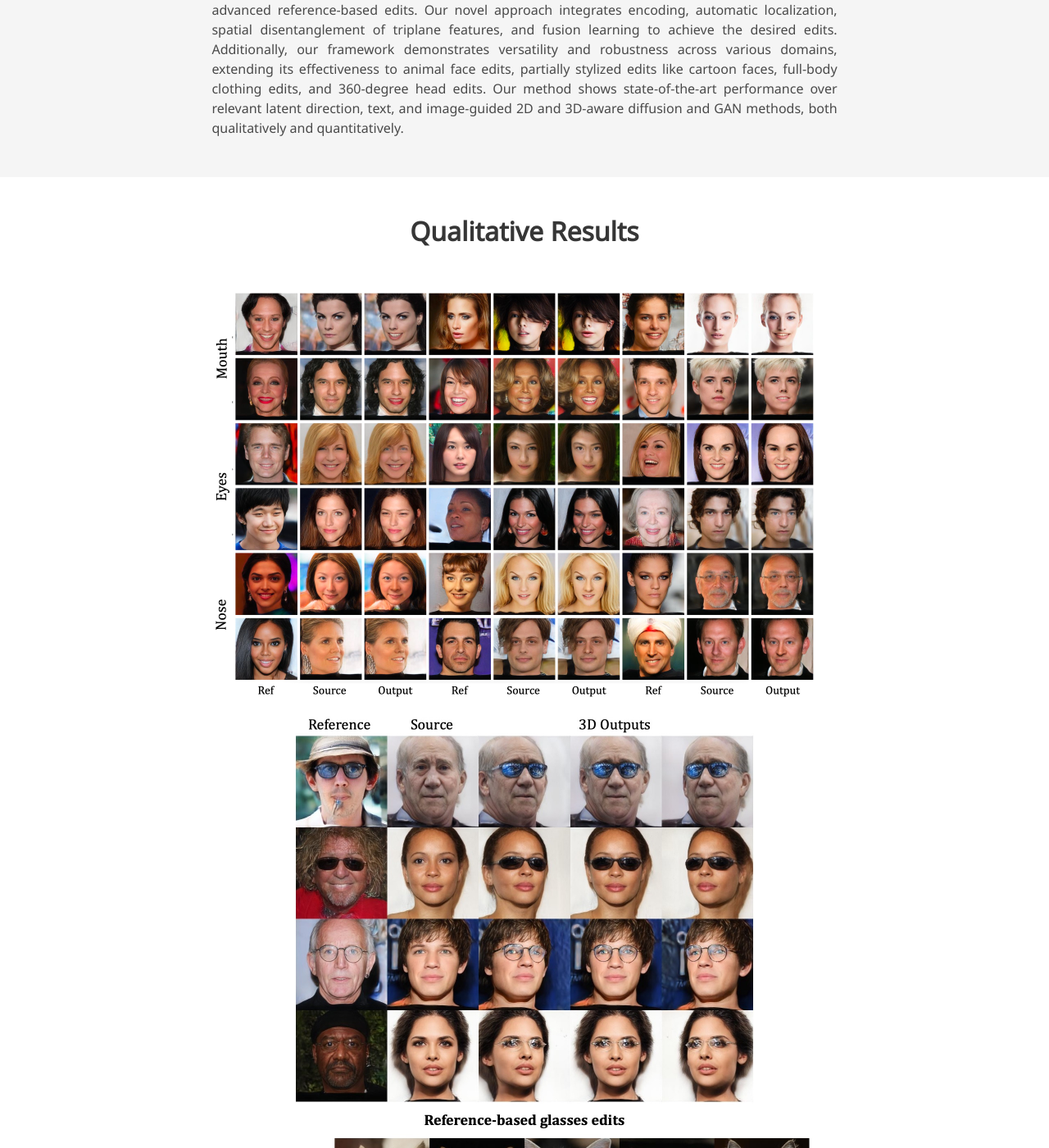
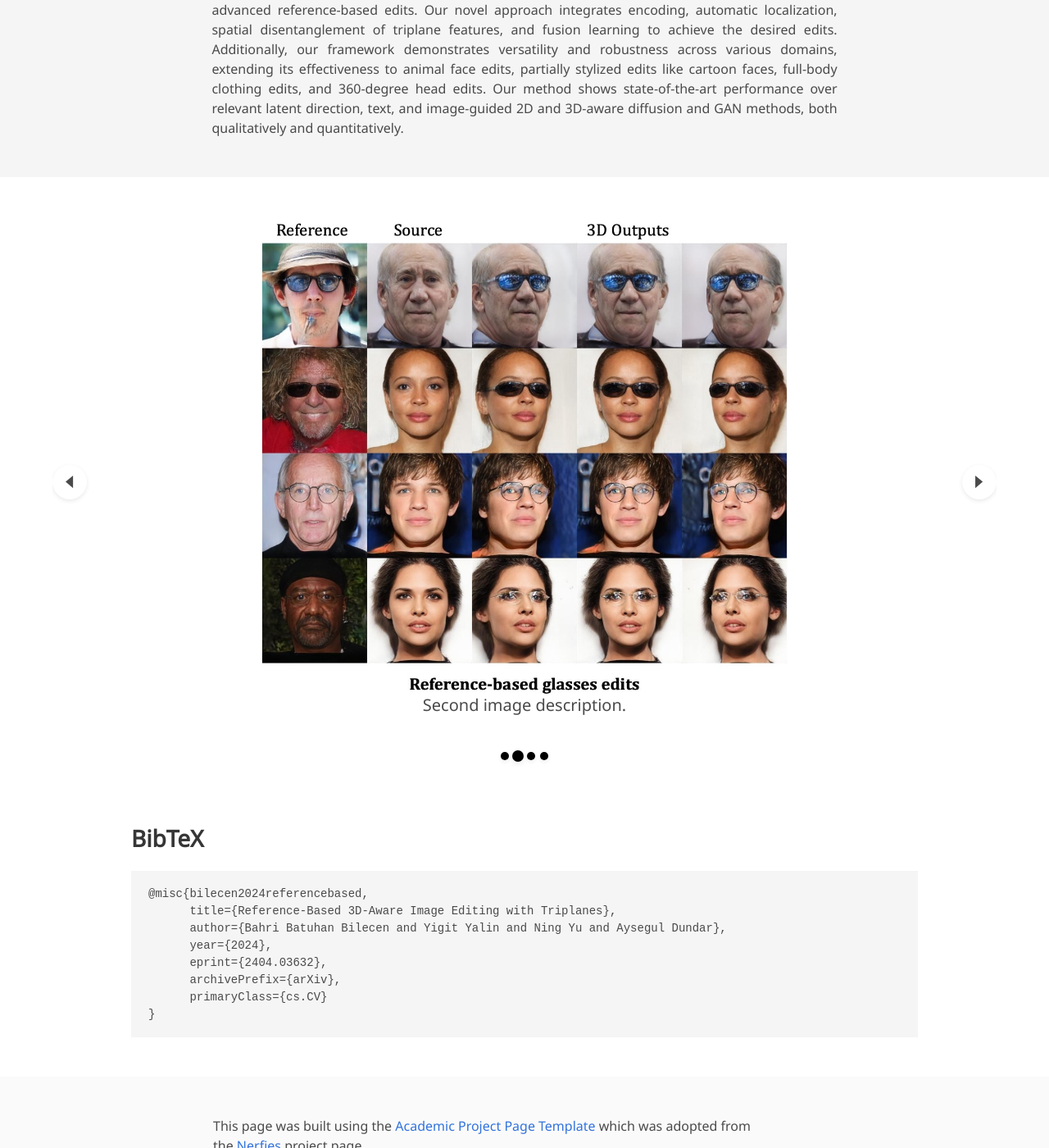
Before and after one commit to three-bee/three-bee.github.io, a Jekyll site: the page triplane_edit/index.html, which Jekyll copies as it is, in a window 1280 px wide and 1400 px high, scrolled down 984 px. Shown: the whole window at 82% size. Built offline with Jekyll 4.4.1, drawn with Linux system fonts in a browser that asks for light colours; nearby versions of some CDN libraries; some web fonts are replaced; library files that are not in the unit come from our copies; a style sheet for code colours, icons or effects is not loaded.

Commit message:
Update index.html

```diff
--- a/triplane_edit/index.html
+++ b/triplane_edit/index.html
@@ -194,17 +194,12 @@ Our approach excels in reference-based edits, faithfully reproducing the copied
 </section>
 <!-- End paper abstract -->
 
-<section class="section">
+<!-- <section class="section">
 <div class="container is-max-desktop">
   <div class="columns is-centered has-text-centered">
     <div class="column is-12">
       <h2 class="title is-3">Qualitative Results</h2>
       <div class="content has-text-justified">
-        <!--
-        <p>
-         Explain method
-        </p>
-      -->
         <div class="container">
           <img src="./static/images/im4.jpeg" />
           <br />
@@ -225,34 +220,34 @@ Our approach excels in reference-based edits, faithfully reproducing the copied
     </div>
   </div>
 </div>
-</section>
+</section> -->
 
 
 <!-- Image carousel -->
-<!--<section class="hero is-small">
+<section class="hero is-small">
   <div class="hero-body">
     <div class="container">
       <div id="results-carousel" class="carousel results-carousel">
        <div class="item">
-        <img src="static/images/carousel1.jpg" alt="MY ALT TEXT"/>
+        <img src="./static/images/im4.jpeg" alt="Human part edits"/>
         <h2 class="subtitle has-text-centered">
           First image description.
         </h2>
       </div>
       <div class="item">
-        <img src="static/images/carousel2.jpg" alt="MY ALT TEXT"/>
+        <img src="./static/images/im1.jpeg" alt="3D-consistent accessory edits"/>
         <h2 class="subtitle has-text-centered">
           Second image description.
         </h2>
       </div>
       <div class="item">
-        <img src="static/images/carousel3.jpg" alt="MY ALT TEXT"/>
+        <img src="./static/images/im2.jpeg" alt="Animal part edits"/>
         <h2 class="subtitle has-text-centered">
          Third image description.
        </h2>
      </div>
      <div class="item">
-      <img src="static/images/carousel4.jpg" alt="MY ALT TEXT"/>
+      <img src="./static/images/im3.jpeg" alt="Cross-generator localized edits"/>
       <h2 class="subtitle has-text-centered">
         Fourth image description.
       </h2>
@@ -260,7 +255,7 @@ Our approach excels in reference-based edits, faithfully reproducing the copied
   </div>
 </div>
 </div>
-</section>-->
+</section>
 <!-- End image carousel -->
 
 
```
